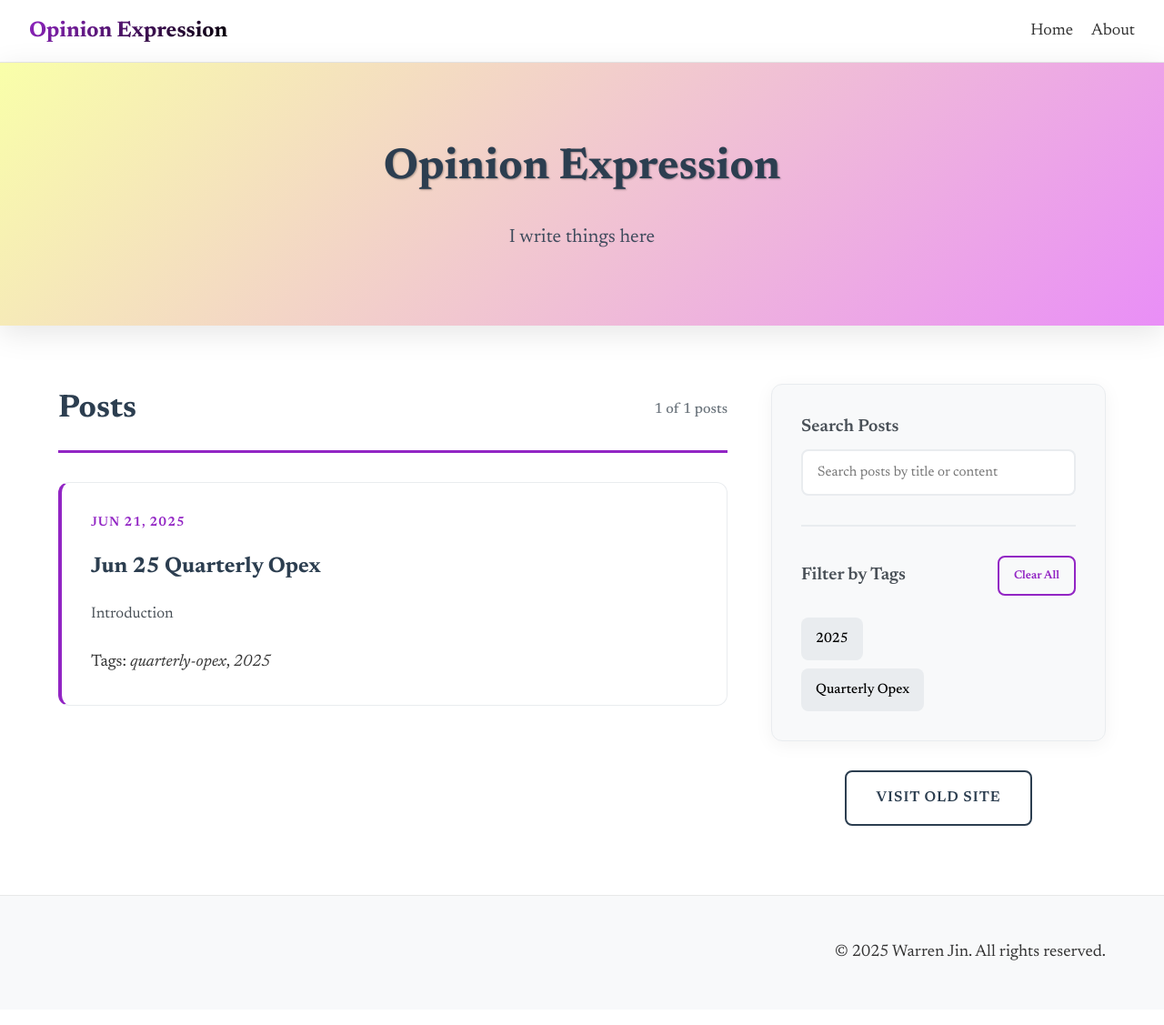
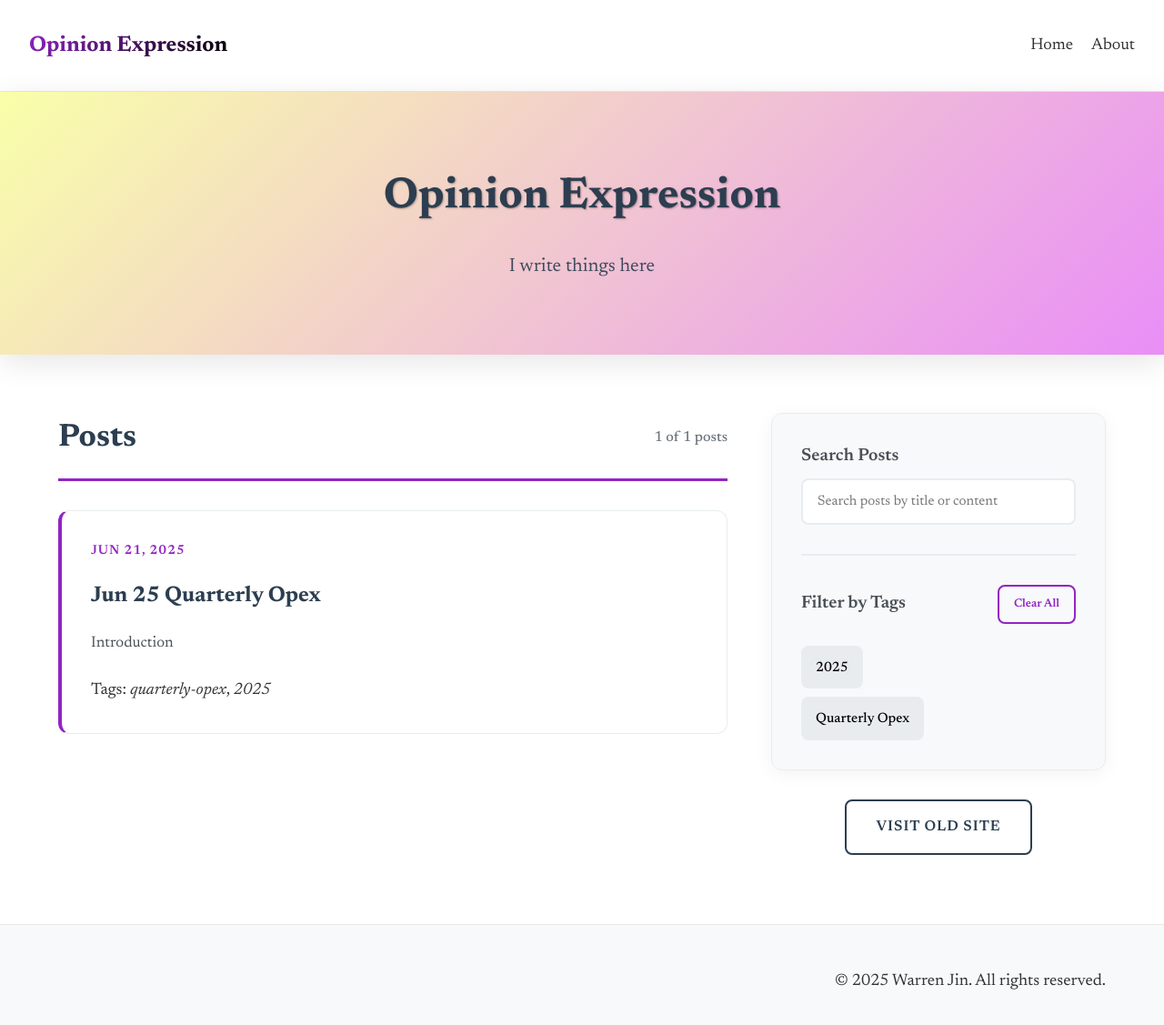
Before and after one commit to warrenjch/warrenjch.github.io, a Jekyll site: the page built from index.markdown, in a window 1280 px wide and 1142 px high. Shown: the top 1127 px of the window at 91% size. Built offline with Jekyll 4.4.1, drawn with Linux system fonts in a browser that asks for light colours.

Commit message:
update header

```diff
--- a/_includes/header.html
+++ b/_includes/header.html
@@ -1,5 +1,5 @@
 <header class="site-header">
-  <div class="wrapper">
+  <div class="wrapper" style="height: 70px">
     <div class="site-title">{{ site.title | escape }}</div>
 
     <nav class="site-nav">
```
